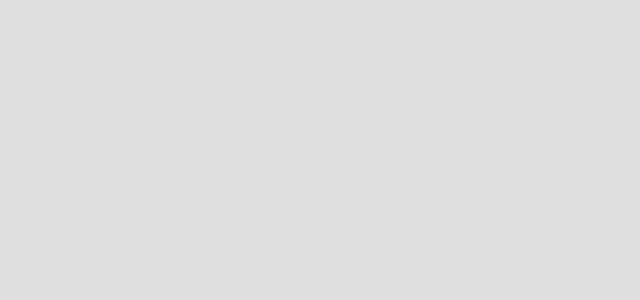
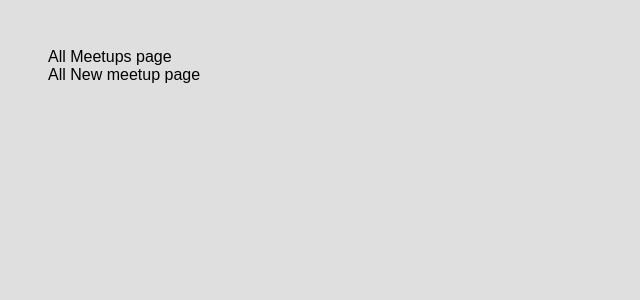
Before and after one commit to dostonsuxrobov/my_app, a React (Create React App) app: page /new-meetup in a window 1280 px wide. Shown: the top 300 px of the page, without its empty margins (0-640 px from the left). Built offline with nearby package versions, Linux system fonts and the light colour scheme; the HTML template or start-up script is replaced by a standard one.

Commit message:
routing connections

```diff
--- a/src/App.js
+++ b/src/App.js
@@ -1,12 +1,23 @@
+import { Route } from 'react-router-dom';
 
-
+import AllMeetups from './pages/AllMeetups';
+import Favourites from './pages/Favourites';
+import NewMeetups from './pages/NewMeetups';
 
 
 function App() {
   return <div>
+      < Route path='/'>
+        <AllMeetups />
+      </Route>
 
+      <Route path='/new-meetup'>
+        <NewMeetups />
+      </Route>
 
-
+      <Route path='/favorites'>
+        <Favourites />
+      </Route>
 
   </div>;
 }
--- a/src/index.js
+++ b/src/index.js
@@ -3,6 +3,12 @@ import ReactDOM from 'react-dom/client';
 import './index.css';
 import App from './App';
 
+import { BrowserRouter } from 'react-router-dom'
+
 
 const root = ReactDOM.createRoot(document.getElementById('root'));
-root.render(<App />);
+root.render(
+    <BrowserRouter>
+     <App />
+    </BrowserRouter>
+);
--- /dev/null
+++ b/src/pages/AllMeetups.js
@@ -0,0 +1,5 @@
+function AllMeetups(){
+    return <div>All Meetups page</div>
+}
+
+export default AllMeetups;
--- /dev/null
+++ b/src/pages/Favourites.js
@@ -0,0 +1,5 @@
+function Favourites(){
+    return <div>All Favourites page</div>
+}
+
+export default Favourites;
--- /dev/null
+++ b/src/pages/NewMeetups.js
@@ -0,0 +1,5 @@
+function NewMeetups(){
+    return <div>All New meetup page</div>
+}
+
+export default NewMeetups;
```
